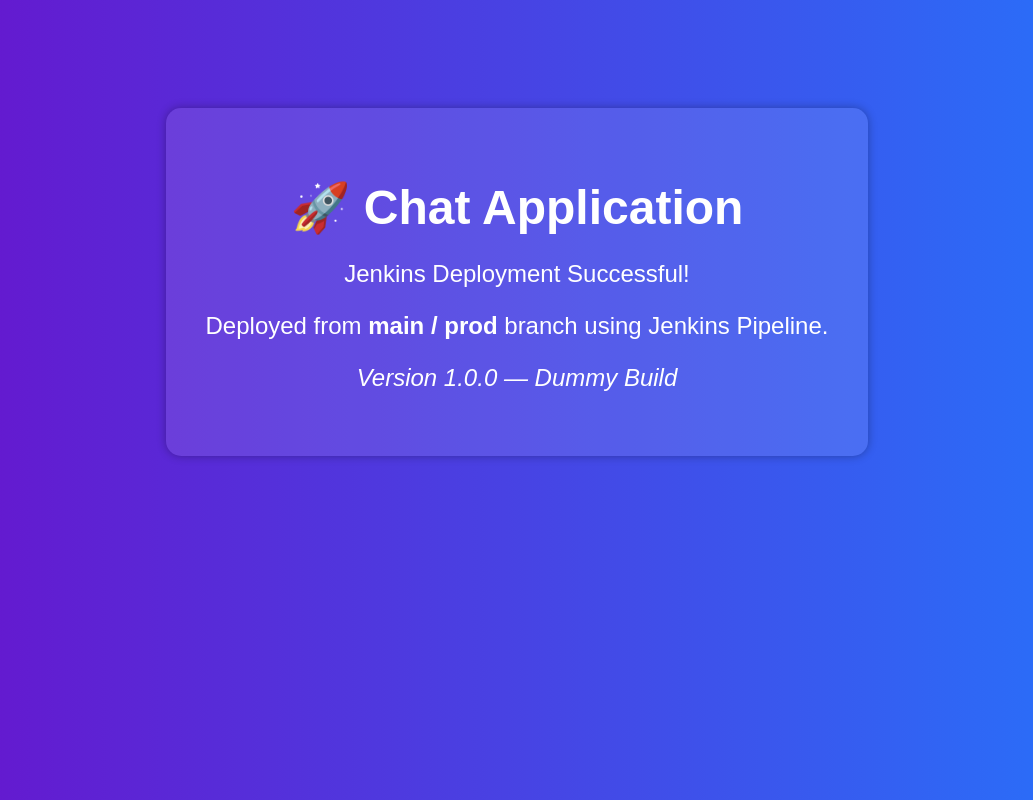
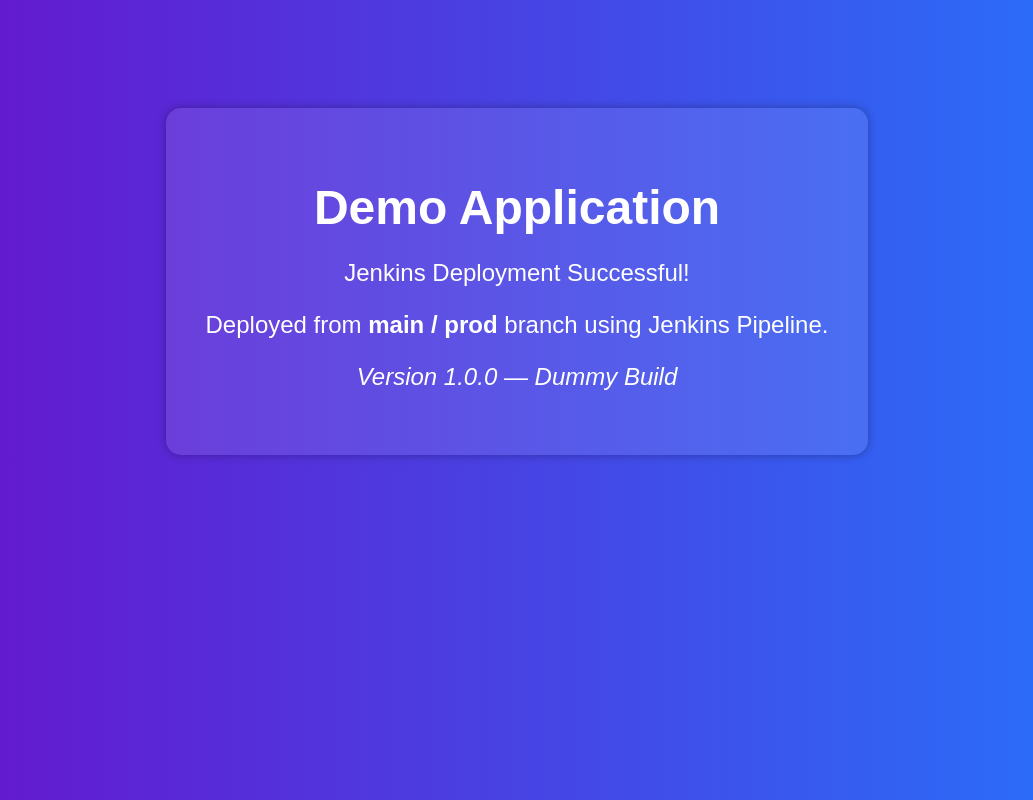
Before and after one commit to kirubha-sagar/jenkins-demo, a plain HTML site: page index.html in a window 1280 px wide. Shown: the whole page, without its empty margins (123-1156 px from the left). Drawn offline with Linux system fonts and the light colour scheme.

Commit message:
Update index.html

```diff
--- a/index.html
+++ b/index.html
@@ -3,7 +3,7 @@
 <head>
   <meta charset="UTF-8" />
   <meta name="viewport" content="width=device-width, initial-scale=1.0" />
-  <title>Chat Application Deployment Demo</title>
+  <title>Application Deployment Demo</title>
   <style>
     body {
       font-family: Arial, sans-serif;
@@ -30,7 +30,7 @@
 </head>
 <body>
   <div class="box">
-    <h1>🚀 Chat Application</h1>
+    <h1> Demo Application</h1>
     <p>Jenkins Deployment Successful!</p>
     <p>Deployed from <strong>main / prod</strong> branch using Jenkins Pipeline.</p>
     <p><em>Version 1.0.0 — Dummy Build</em></p>
```
